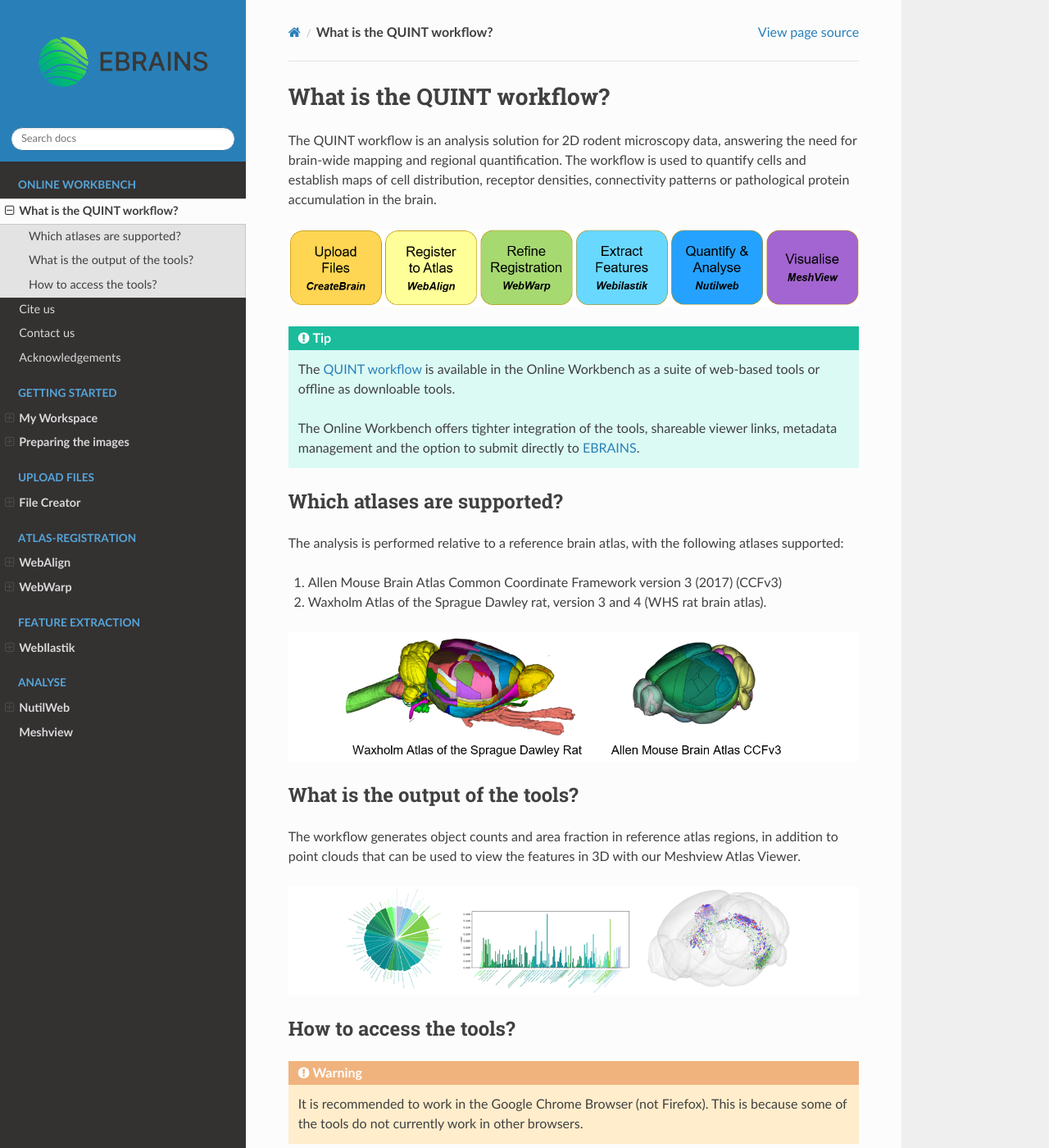
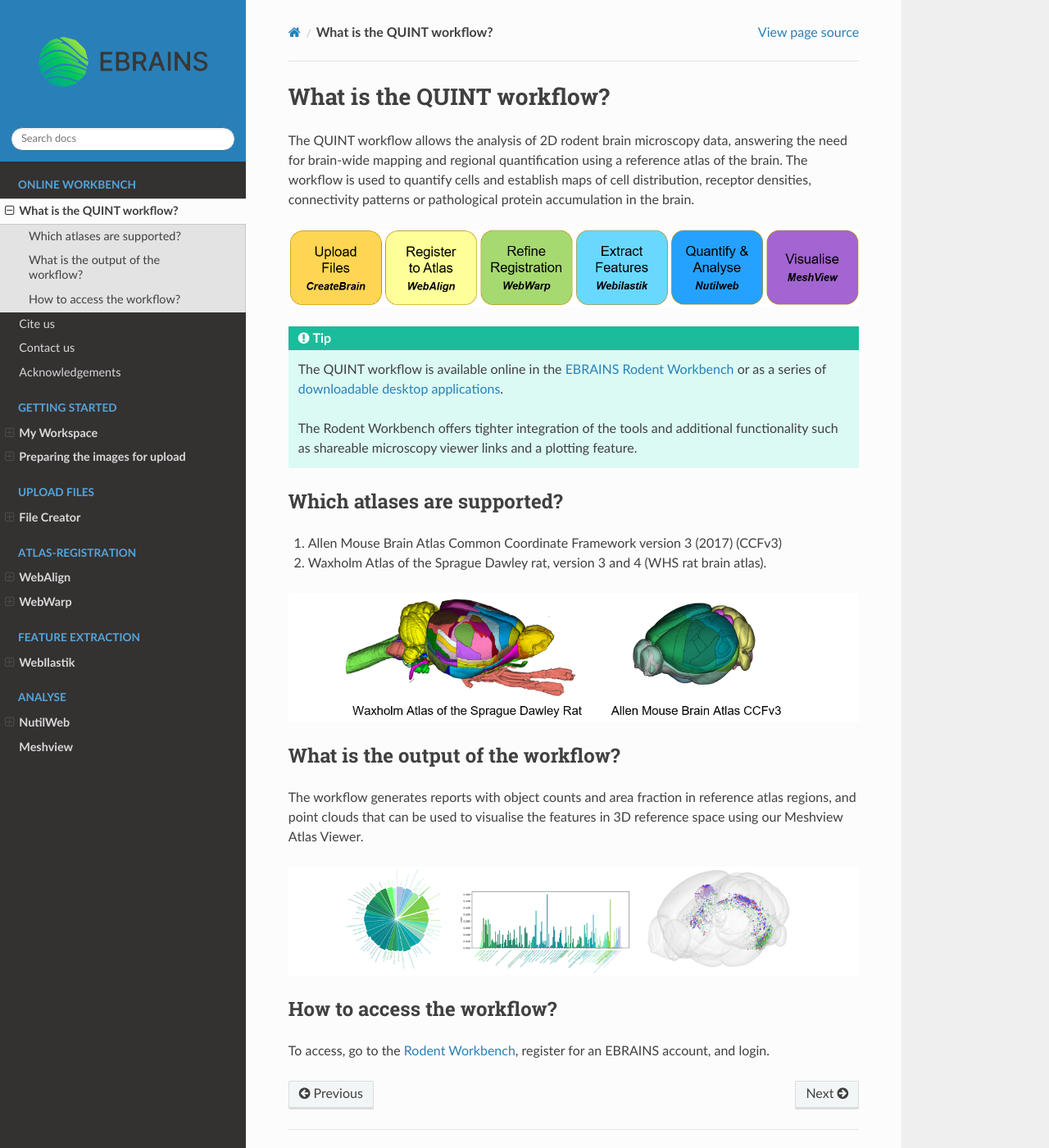
Before and after one commit to Neural-Systems-at-UIO/QUINT_webtools, a Sphinx documentation site: the page built from docs/QUINTintro_new.rst, in a window 1280 px wide and 1400 px high. Shown: the whole window at 82% size. Built offline with Sphinx 7.4.7 and the Read the Docs theme 3.1.0, drawn with Linux system fonts in a browser that asks for light colours; some of the changed text lies outside the part shown.

Commit message:
Update ReadtheDocs for online QUINT

```diff
--- a/docs/QUINTintro_new.rst
+++ b/docs/QUINTintro_new.rst
@@ -1,37 +1,31 @@
 **What is the QUINT workflow?**
 ===============================
 
-The QUINT workflow is an analysis solution for 2D rodent microscopy data, answering the need for brain-wide mapping and regional quantification. The workflow is used to quantify cells and establish maps of cell distribution, receptor densities, connectivity patterns or pathological protein accumulation in the brain.
+The QUINT workflow allows the analysis of 2D rodent brain microscopy data, answering the need for brain-wide mapping and regional quantification using a reference atlas of the brain. The workflow is used to quantify cells and establish maps of cell distribution, receptor densities, connectivity patterns or pathological protein accumulation in the brain.
 
 .. image:: images/QUINTsummary_2.PNG
 
 .. tip::
-   The `QUINT workflow <https://neural-systems-at-uio.github.io/>`_ is available in the Online Workbench as a suite of web-based tools or offline as downloable tools.
+   The QUINT workflow is available online in the `EBRAINS Rodent Workbench <https://rodentworkbench.apps.ebrains.eu/>`_ or as a series of `downloadable desktop applications <https://quint-workflow.readthedocs.io/en/latest/>`_.
 
-   The Online Workbench offers tighter integration of the tools, shareable viewer links, metadata management and the option to submit directly to `EBRAINS <https://www.ebrains.eu/data/share-data>`_.
+   The Rodent Workbench offers tighter integration of the tools and additional functionality such as shareable microscopy viewer links and a plotting feature.
 
 Which atlases are supported?
-------------------------------
-
-The analysis is performed relative to a reference brain atlas, with the following atlases supported:
+-----------------------------
 
 1. Allen Mouse Brain Atlas Common Coordinate Framework version 3 (2017) (CCFv3)
 2. Waxholm Atlas of the Sprague Dawley rat, version 3 and 4 (WHS rat brain atlas).
 
 .. image:: images/atlases.PNG
 
-What is the output of the tools?
+What is the output of the workflow?
 ---------------------------------
 
-The workflow generates object counts and area fraction in reference atlas regions, in addition to point clouds that can be used to view the features in 3D with our Meshview Atlas Viewer.
+The workflow generates reports with object counts and area fraction in reference atlas regions, and point clouds that can be used to visualise the features in 3D reference space using our Meshview Atlas Viewer.
 
 .. image:: images/results.PNG
 
-How to access the tools?
+How to access the workflow?
 ----------------------------------------
 
-.. warning::
-   It is recommended to work in the Google Chrome Browser (not Firefox). This is because some of the tools do not currently work in other browsers.
-
-1. To access, go to the `Online Workbench <https://ebrains-workbench.apps.hbp.eu/>`_, register for an EBRAINS account and login.
-2. You are now ready for the first step in the workflow. `Upload files <https://quint-webtools.readthedocs.io/en/latest/CreateBrain.html>`_.
+To access, go to the `Rodent Workbench <https://rodentworkbench.apps.ebrains.eu/>`_, register for an EBRAINS account, and login.
--- a/docs/requirements.txt
+++ /dev/null
@@ -1 +0,0 @@
-sphinx_rtd_theme
```
Also changed, not shown: docs/Requirements.rst (+6 -14 lines).
